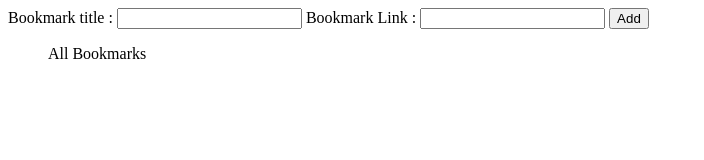
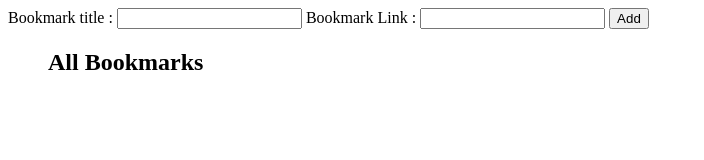
Before and after one commit to vishnu-mukati/Bookmark-Tracker-, a plain HTML site: page index.html in a window 1280 px wide. Shown: the whole page, without its empty margins (0-704 px from the left). Drawn offline with nearby package versions, Linux system fonts and the light colour scheme; no server answers.

```diff
--- a/index.html
+++ b/index.html
@@ -16,7 +16,7 @@
       <button id="add-btn">Add</button>
     </form>
     <ul id="userlist">
-      All Bookmarks
+      <h2>All Bookmarks</h2>
     </ul>
     <script src="https://cdnjs.cloudflare.com/ajax/libs/axios/1.7.2/axios.min.js"></script>
     <script src="index.js"></script>
--- a/index.js
+++ b/index.js
@@ -41,6 +41,7 @@ function handleformadd(event) {
         console.log(error);
     });
 });
+
 
 // show on the user screen
 function showuserscreen(obj) {
```
